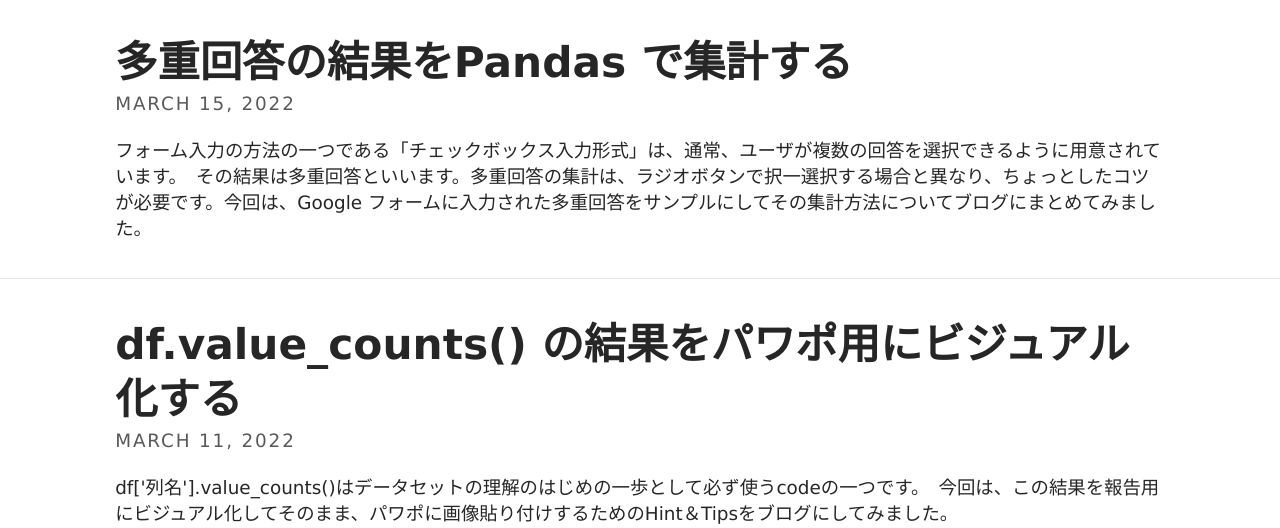
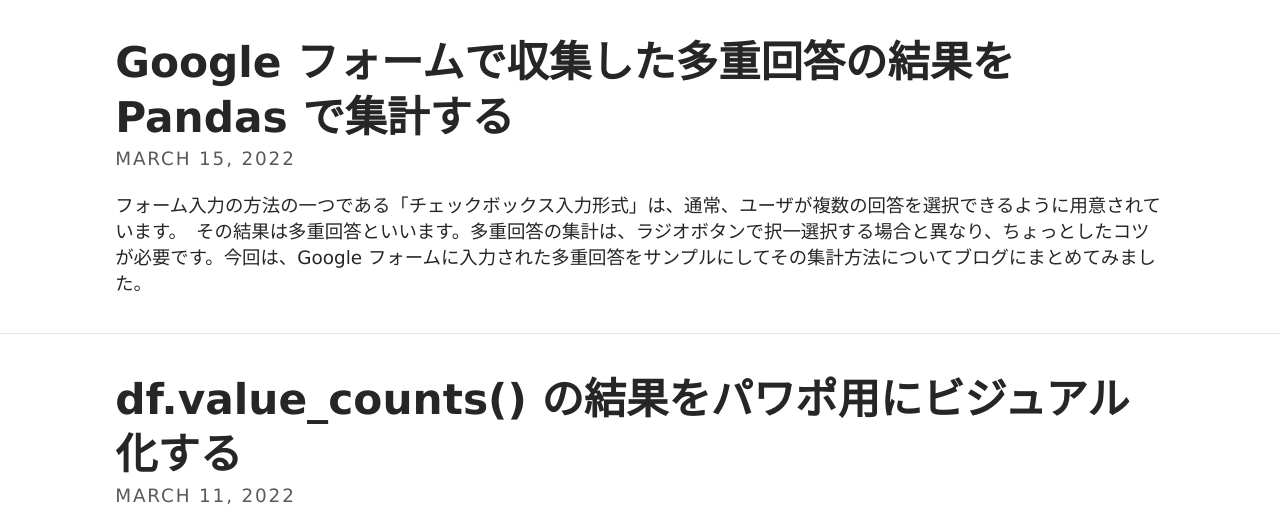
Before and after one commit to mnogress/my_simple, a Jekyll site: the page built from index.html, in a window 1280 px wide and 900 px high, cut to the strip 372-900 px from the top of the window. Built offline with Jekyll 4.4.1, drawn with Linux system fonts in a browser that asks for light colours; the list of posts is cut into pages by our own code.

Commit message:
04-02-2022

```diff
--- a/_posts/2022-03-15-multiple_answers_counting_by_pandas.md
+++ b/_posts/2022-03-15-multiple_answers_counting_by_pandas.md
@@ -1,6 +1,6 @@
 ---
 layout: post
-title: 多重回答の結果をPandas で集計する
+title: Google フォームで収集した多重回答の結果をPandas で集計する
 feature-img: "assets/img/2020_08_15/abstract-1867656_1280.jpg"
 tags: [Pandas, Google Forms, Python]
 excerpt_separator: <!--more-->
```
